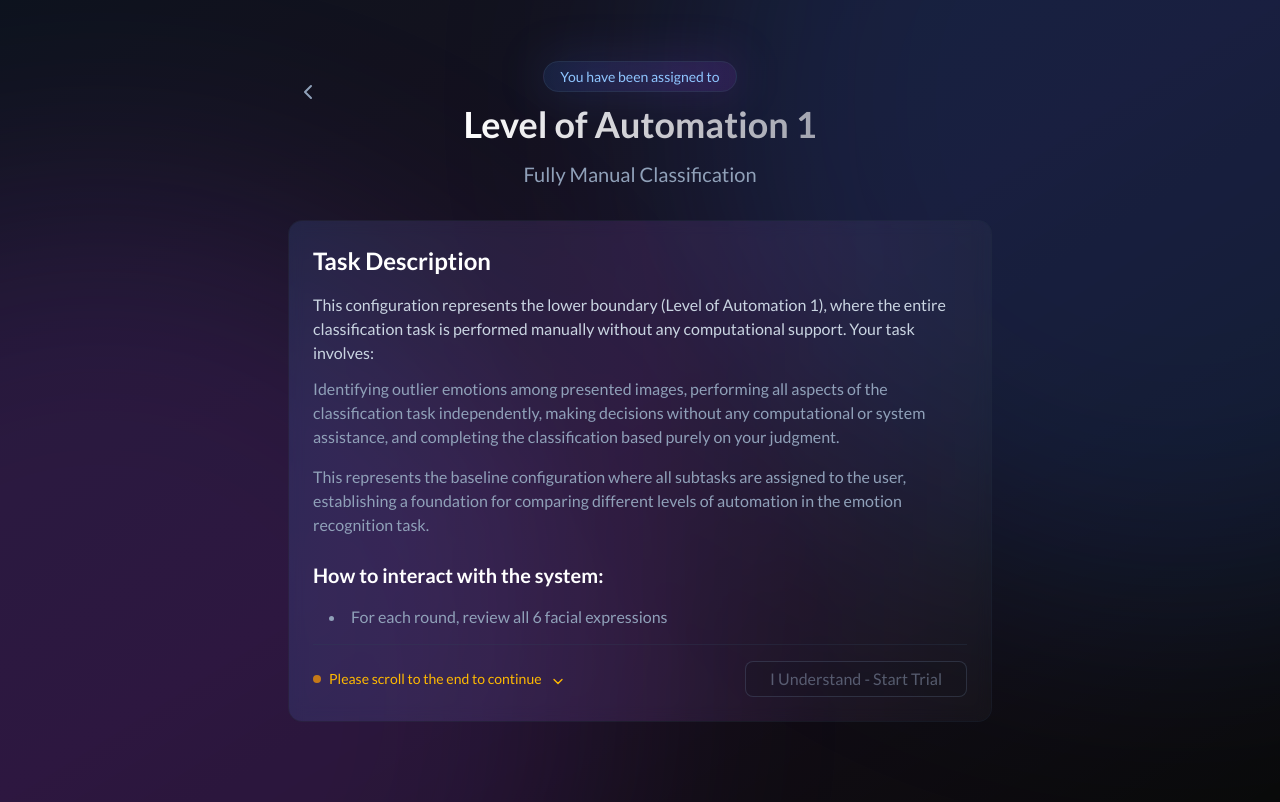
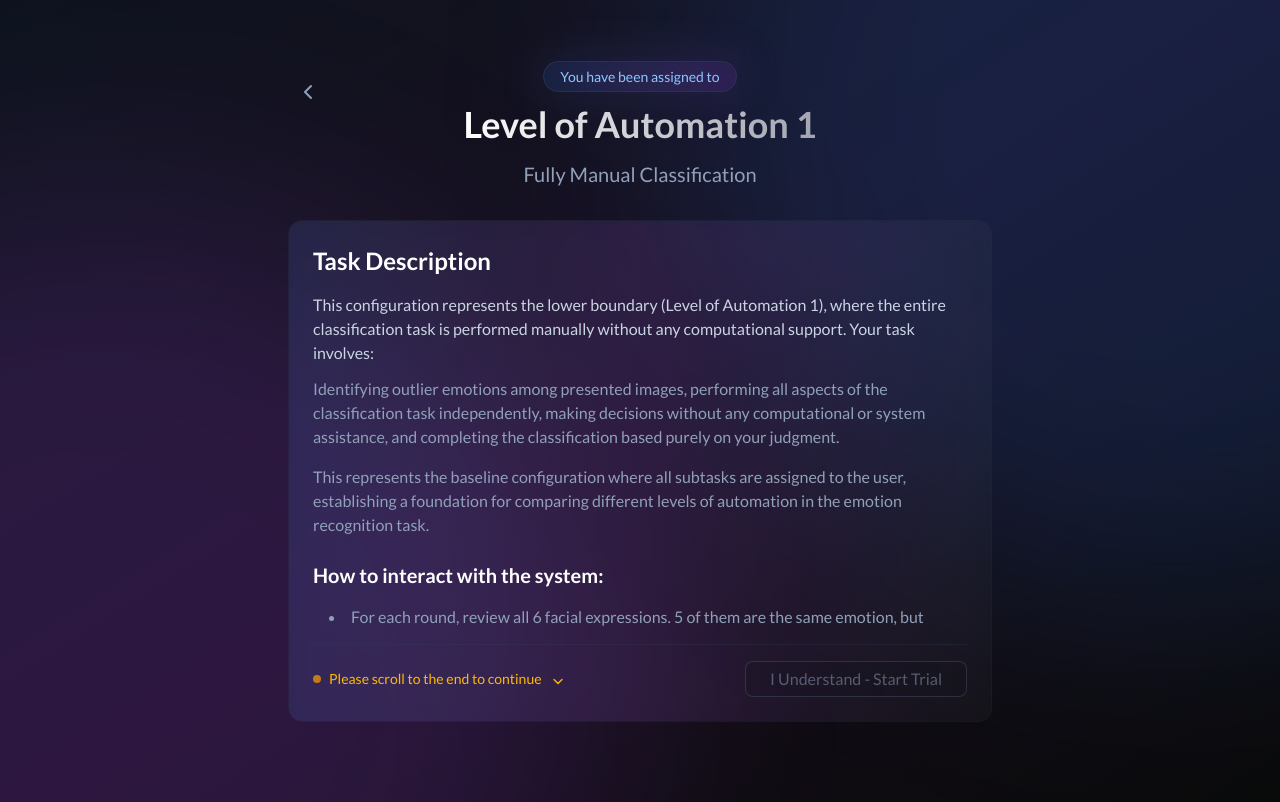
Before and after one commit to alper-savas/fer2013, a Next.js app in the folder apps/web/: page /trial in a window 1280 px wide. Built offline with nearby package versions, Linux system fonts and the light colour scheme; no server answers; the database is empty.

Commit message:
enhance LOA instructions across multiple components for clarity; update TrialPage to display completion screen for LOA1

```diff
--- a/apps/web/src/app/components/info/loa/loa1.tsx
+++ b/apps/web/src/app/components/info/loa/loa1.tsx
@@ -114,7 +114,7 @@ export default function LOA1() {
                                             <h3 className="text-xl font-semibold text-white">How to interact with the system:</h3>
                                             <div className="space-y-3 text-slate-400">
                                                 <ul className="list-disc list-inside space-y-2 ml-4">
-                                                    <li>For each round, review all 6 facial expressions</li>
+                                                    <li>For each round, review all 6 facial expressions. 5 of them are the same emotion, but one is different.</li>
                                                     <li>Select the image that shows a different emotion from the others</li>
                                                     <li>Click on the "Confirm Selection" button to proceed to the next question</li>
                                                     <li>You must select and confirm your choice to proceed to the next round</li>
--- a/apps/web/src/app/components/info/loa/loa2.tsx
+++ b/apps/web/src/app/components/info/loa/loa2.tsx
@@ -115,7 +115,7 @@ export default function LOA2() {
                                             <h3 className="text-xl font-semibold text-white">How to interact with the system:</h3>
                                             <div className="space-y-3 text-slate-400">
                                                 <ul className="list-disc list-inside space-y-2 ml-4">
-                                                    <li>For each round, review all 6 facial expressions</li>
+                                                    <li>For each round, review all 6 facial expressions. 5 of them are the same emotion, but one is different.</li>
                                                     <li>The system will highlight 3 images with the highest outlier probability</li>
                                                     <li>Click on the image you believe contains the outlier emotion</li>
                                                     <li>Confirm your selection by clicking the "Confirm Selection" button</li>
--- a/apps/web/src/app/components/info/loa/loa3.tsx
+++ b/apps/web/src/app/components/info/loa/loa3.tsx
@@ -116,7 +116,7 @@ export default function LOA3() {
                                             <h3 className="text-xl font-semibold text-white">How to interact with the system:</h3>
                                             <div className="space-y-3 text-slate-400">
                                                 <ul className="list-disc list-inside space-y-2 ml-4">
-                                                    <li>For each round, review all 6 facial expressions</li>
+                                                    <li>For each round, review all 6 facial expressions. 5 of them are the same emotion, but one is different.</li>
                                                     <li>The system will arrange images from highest to lowest probability of being the outlier</li>
                                                     <li>Click on the image you believe contains the outlier emotion</li>
                                                     <li>Confirm your selection by clicking the "Confirm Selection" button</li>
--- a/apps/web/src/app/components/info/loa/loa45.tsx
+++ b/apps/web/src/app/components/info/loa/loa45.tsx
@@ -116,7 +116,7 @@ export default function LOA45() {
                                             <h3 className="text-xl font-semibold text-white">How to interact with the system:</h3>
                                             <div className="space-y-3 text-slate-400">
                                                 <ul className="list-disc list-inside space-y-2 ml-4">
-                                                    <li>For each round, review all 6 facial expressions</li>
+                                                    <li>For each round, review all 6 facial expressions. 5 of them are the same emotion, but one is different.</li>
                                                     <li>The system will rank images and preselect the top-ranked image as the recommended outlier</li>
                                                     <li>Accept the system's recommendation or select a different image</li>
                                                     <li>Confirm your selection by clicking the "Confirm Selection" button</li>
--- a/apps/web/src/app/components/info/loa/loa6.tsx
+++ b/apps/web/src/app/components/info/loa/loa6.tsx
@@ -116,7 +116,8 @@ export default function LOA6() {
                                             <h3 className="text-xl font-semibold text-white">How to interact with the system:</h3>
                                             <div className="space-y-3 text-slate-400">
                                                 <ul className="list-disc list-inside space-y-2 ml-4">
-                                                    <li>For each round, the system will automatically select an outlier</li>
+                                                    <li>For each round, review all 6 facial expressions. 5 of them are the same emotion, but one is different.</li>
+                                                    <li>The system will automatically select an outlier</li>
                                                     <li>A countdown timer will appear, during which you can veto the system's decision</li>
                                                     <li>If you disagree with the selection, click the "Veto" button within the time window</li>
                                                     <li>After vetoing, select a different image and confirm your selection</li>
--- a/apps/web/src/app/components/resque.tsx
+++ b/apps/web/src/app/components/resque.tsx
@@ -279,6 +279,7 @@ export function Resque({ trialId, automationLevel }: ResqueProps) {
         );
     }
 
+
     // Main return statement with styled form
     return (
         <div className="max-w-4xl mx-auto p-8">
--- a/apps/web/src/app/trial/[id]/page.tsx
+++ b/apps/web/src/app/trial/[id]/page.tsx
@@ -1,5 +1,5 @@
 import { LOA1Component, LOA2Component, LOA3Component, LOA45Component, LOA6Component } from "./components";
-import { getTrial, getImages, classifyEmotions, incrementFalsePredictions } from "@/backend";
+import { getTrial, getImages, classifyEmotions } from "@/backend";
 import { notFound, redirect } from "next/navigation";
 import { ImageObject, OutlierProbability } from "@/backend/types";
 import {
@@ -12,6 +12,7 @@ import {
 import { AutomationLevel } from "@/backend/enums";
 import { ImageData } from "@/backend/types";
 import { Resque } from "@/app/components/resque";
+import { CheckCircle2 } from "lucide-react";
 
 export default async function TrialPage({ params }: { params: Promise<{ id: string }> }) {
     const { id } = await params;
@@ -71,6 +72,20 @@ export default async function TrialPage({ params }: { params: Promise<{ id: stri
  * Renders the final rescue screen at the end of the trial
  */
 function RenderResqueScreen({ trialId, automationLevel }: { trialId: string; automationLevel: AutomationLevel }) {
+    // For LOA1, show completion screen directly
+    if (automationLevel === AutomationLevel.LOA1) {
+        return (
+            <div className="flex flex-col items-center justify-center h-[60vh]">
+                <div className="flex flex-col items-center space-y-6">
+                    <CheckCircle2 className="h-24 w-24 text-green-500" strokeWidth={1.5} />
+                    <h2 className="text-2xl font-bold text-white">Trial Completed!</h2>
+                    <p className="text-slate-400">You have completed this trial. You can now close this page.</p>
+                </div>
+            </div>
+        );
+    }
+
+    // For other automation levels, show the Resque questionnaire
     return (
         <div className="resque-container">
             <Resque trialId={trialId} automationLevel={automationLevel} />
```
